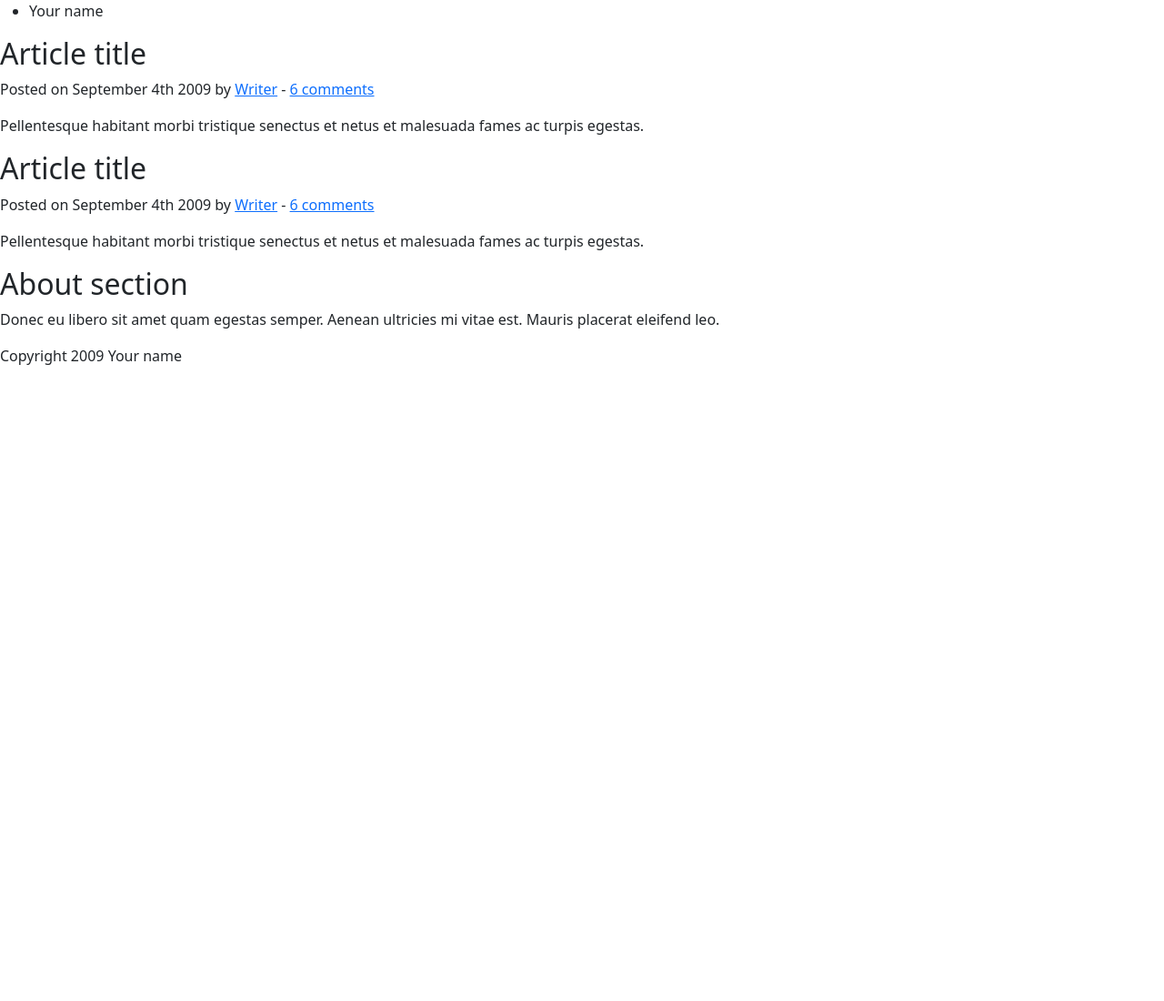
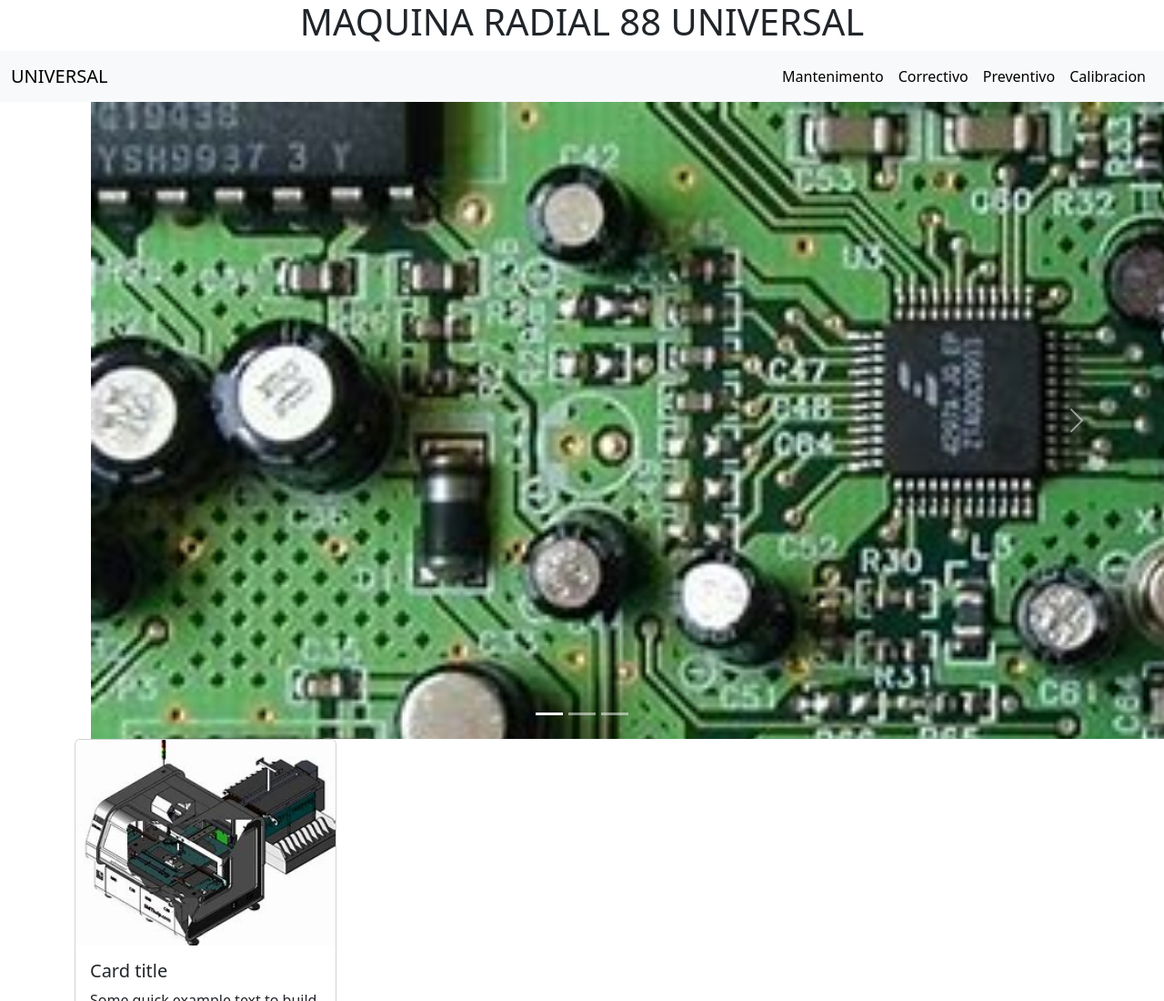
Before and after one commit to spinto08/spinto08, a plain HTML site: page index.html in a window 1280 px wide. Shown: the top 1100 px of the page at 91% size. Before the commit the page ends 800 px from the top, so only its background shows below. Drawn offline with nearby package versions, Linux system fonts and the light colour scheme.

Commit message:
se cambio formato

```diff
--- a/index.html
+++ b/index.html
@@ -1,53 +1,98 @@
-<!DOCTYPE HTML>
+<!doctype html>
+<html lang="en">
+  <head>
+    <meta charset="utf-8">
+    <meta name="viewport" content="width=device-width, initial-scale=1">
+    <title>RADIALES UNIVERSAL 88</title>
+    <link href="https://cdn.jsdelivr.net/npm/bootstrap@5.3.2/dist/css/bootstrap.min.css" rel="stylesheet" integrity="sha384-T3c6CoIi6uLrA9TneNEoa7RxnatzjcDSCmG1MXxSR1GAsXEV/Dwwykc2MPK8M2HN" crossorigin="anonymous">
+  </head>
+  <body>
+    <h1 style="text-align: center;">MAQUINA RADIAL 88 UNIVERSAL</h1>
+    <nav class="navbar navbar-expand-md bg-body-tertiary">
+      <div class="container-fluid">
+        <a class="navbar-brand" href="#">UNIVERSAL</a>
+        <button class="navbar-toggler" type="button" data-bs-toggle="collapse" data-bs-target="#navbarNav" aria-controls="navbarNav" aria-expanded="false" aria-label="Toggle navigation">
+          <span class="navbar-toggler-icon"></span>
+        </button>
+        <div class="collapse navbar-collapse" id="navbarNav">
+          <ul class="navbar-nav ms-auto">
+            <li class="nav-item">
+              <a class="nav-link active" aria-current="page" href="#">Mantenimento</a>
+            </li>
+            <li class="nav-item">
+              <a class="nav-link active" aria-current="page" href="#">Correctivo</a>
+            </li>
+            <li class="nav-item">
+              <a class="nav-link active" aria-current="page" href="#">Preventivo</a>
+            </li>
+            <li class="nav-item">
+              <a class="nav-link active"aria-current="page" href="true">Calibracion</a>
+            </li>
+          </ul>
+        </div>
+      </div>
+    </nav>
+    <div id="carouselExampleIndicators" class="carousel slide">
+      <div class="carousel-indicators">
+        <button type="button" data-bs-target="#carouselExampleIndicators" data-bs-slide-to="0" class="active" aria-current="true" aria-label="Slide 1"></button>
+        <button type="button" data-bs-target="#carouselExampleIndicators" data-bs-slide-to="1" aria-label="Slide 2"></button>
+        <button type="button" data-bs-target="#carouselExampleIndicators" data-bs-slide-to="2" aria-label="Slide 3"></button>
+      </div>
+      <div class="carousel-inner">
+        <div class="carousel-item active" style="max-height: 700px; max-width: 1900px; margin-left: 100px;" >
+          <img src="img/OIP.jpg" class="d-block w-100" alt="...">
+        </div>
+        <div class="carousel-item" style="max-height: 700px; max-width: 1900px; margin-left: 100px;">
+          <img src="img/Thru Hole2.jpg" class="d-block w-100" alt="...">
+        </div>
+        <div class="carousel-item" style="max-height: 700px; max-width: 1900px; margin-left: 100px;">
+          <img src="img/ThruHole.jpg" class="d-block w-100" alt="...">
+        </div>
+      </div>
+      <button class="carousel-control-prev" type="button" data-bs-target="#carouselExampleIndicators" data-bs-slide="prev">
+        <span class="carousel-control-prev-icon" aria-hidden="true"></span>
+        <span class="visually-hidden">Previous</span>
+      </button>
+      <button class="carousel-control-next" type="button" data-bs-target="#carouselExampleIndicators" data-bs-slide="next">
+        <span class="carousel-control-next-icon" aria-hidden="true"></span>
+        <span class="visually-hidden">Next</span>
+      </button>
+    </div>
 
-<html>
-
-<head>
-    <link href="https://cdn.jsdelivr.net/npm/bootstrap@5.0.2/dist/css/bootstrap.min.css" rel="stylesheet" integrity="sha384-EVSTQN3/azprG1Anm3QDgpJLIm9Nao0Yz1ztcQTwFspd3yD65VohhpuuCOmLASjC" crossorigin="anonymous">
-
-	<meta http-equiv="Content-Type" content="text/html; charset=UTF-8" />
-	<title>mi sito personal</title>
-</head>
-
-<body>
-
-	<header>
-		<nav>
-			<ul>
-				<li>Your name<menu type="context"></menu></menu></menu></li>
-			</ul>
-		</nav>
-	</header>
-
-	<section>
-
-		<article>
-			<header>
-				<h2>Article title</h2>
-				<p>Posted on <time datetime="2009-09-04T16:31:24+02:00">September 4th 2009</time> by <a href="#">Writer</a> - <a href="#comments">6 comments</a></p>
-			</header>
-			<p>Pellentesque habitant morbi tristique senectus et netus et malesuada fames ac turpis egestas.</p>
-		</article>
-
-		<article>
-			<header>
-				<h2>Article title</h2>
-				<p>Posted on <time datetime="2009-09-04T16:31:24+02:00">September 4th 2009</time> by <a href="#">Writer</a> - <a href="#comments">6 comments</a></p>
-			</header>
-			<p>Pellentesque habitant morbi tristique senectus et netus et malesuada fames ac turpis egestas.</p>
-		</article>
-
-	</section>
-
-	<aside>
-		<h2>About section</h2>
-		<p>Donec eu libero sit amet quam egestas semper. Aenean ultricies mi vitae est. Mauris placerat eleifend leo.</p>
-	</aside>
-
-	<footer>
-		<p>Copyright 2009 Your name</p>
-	</footer>
-
-</body>
-
+    <div class="container">
+        <div class="row"></div>
+            <div class="col">
+              <div class="card" style="width: 18rem;">
+              <img src="img/OIP (3).jpg" class="card-img-top" alt="...">
+               <div class="card-body">
+              <h5 class="card-title">Card title</h5>
+             <p class="card-text">Some quick example text to build on the card title and make up the bulk of the card's content.</p>
+           <a href="#" class="btn btn-primary">Go somewhere</a>
+         </div>
+        </div>
+       </div>
+      </div>
+    </div>
+    <div class="col">
+            <div class="card" style="width: 18rem;">
+            <img src="img/OIP (3).jpg" class="card-img-top" alt="...">
+             <div class="card-body">
+            <h5 class="card-title">Card title</h5>
+           <p class="card-text">Some quick example text to build on the card title and make up the bulk of the card's content.</p>
+         <a href="#" class="btn btn-primary">Go somewhere</a>
+       </div>
+      </div>
+     </div>
+  <div class="col" >
+          <div class="card" style="width: 18rem;">
+          <img src="img/OIP (3).jpg" class="card-img-top" alt="...">
+           <div class="card-body">
+          <h5 class="card-title">Card title</h5>
+         <p class="card-text">Some quick example text to build on the card title and make up the bulk of the card's content.</p>
+       <a href="#" class="btn btn-primary">Go somewhere</a>
+     </div>
+    </div>
+   </div>
+    <script src="https://cdn.jsdelivr.net/npm/bootstrap@5.3.2/dist/js/bootstrap.bundle.min.js" integrity="sha384-C6RzsynM9kWDrMNeT87bh95OGNyZPhcTNXj1NW7RuBCsyN/o0jlpcV8Qyq46cDfL" crossorigin="anonymous"></script>
+  </body>
 </html>
```
Also changed, not shown: SERVICIOS (2).png (added), css/Estilo.css.txt (deleted), img/1.jpg (added), img/2.jpg (added), img/3.jpg (added), img/4.jpg (added), img/5.jpg (added), img/6.jpg (added), img/7.jpg (added), img/OIP (2).jpg (added), img/OIP (3).jpg (added), img/OIP.jpg (added), img/Thru Hole2.jpg (added), img/ThruHole.jpg (added), 2 more files.
